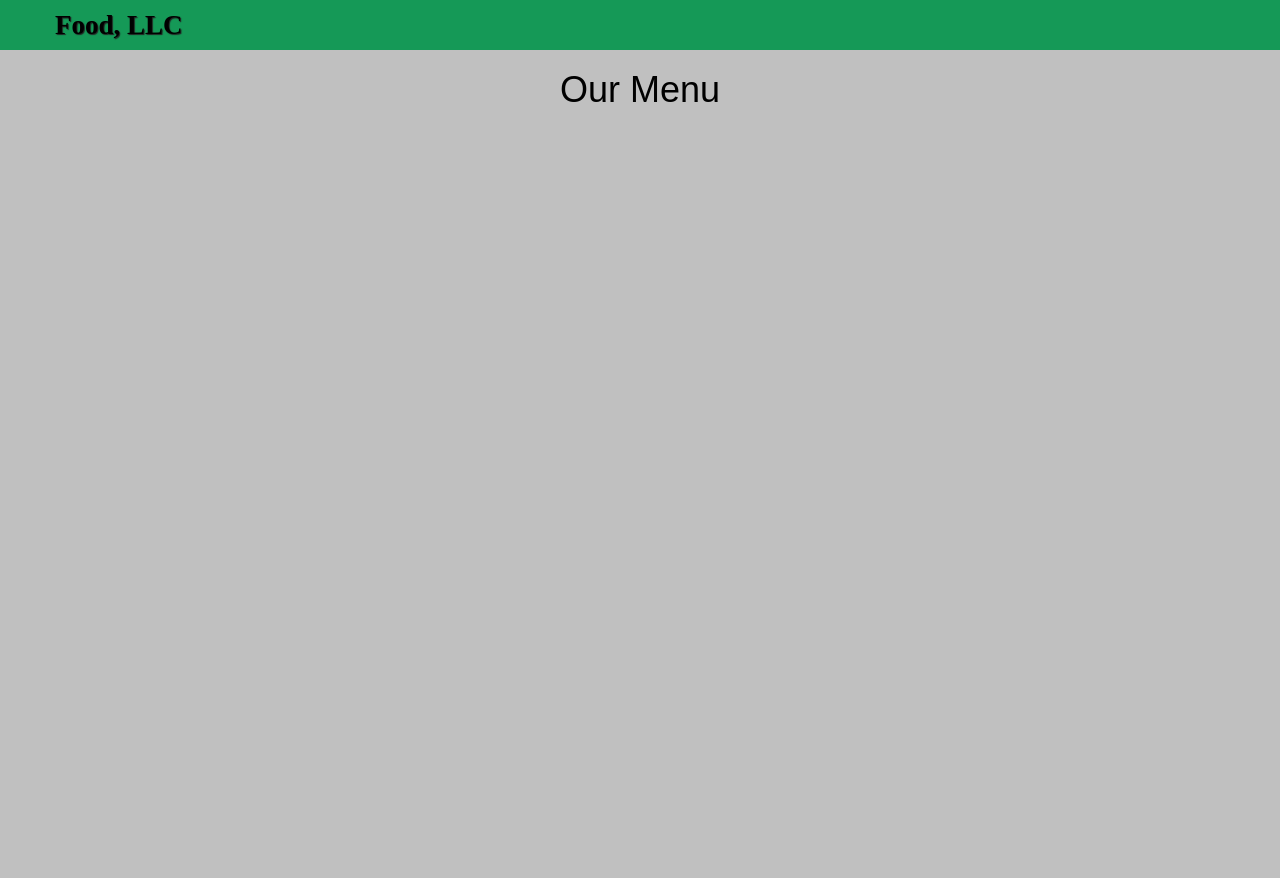
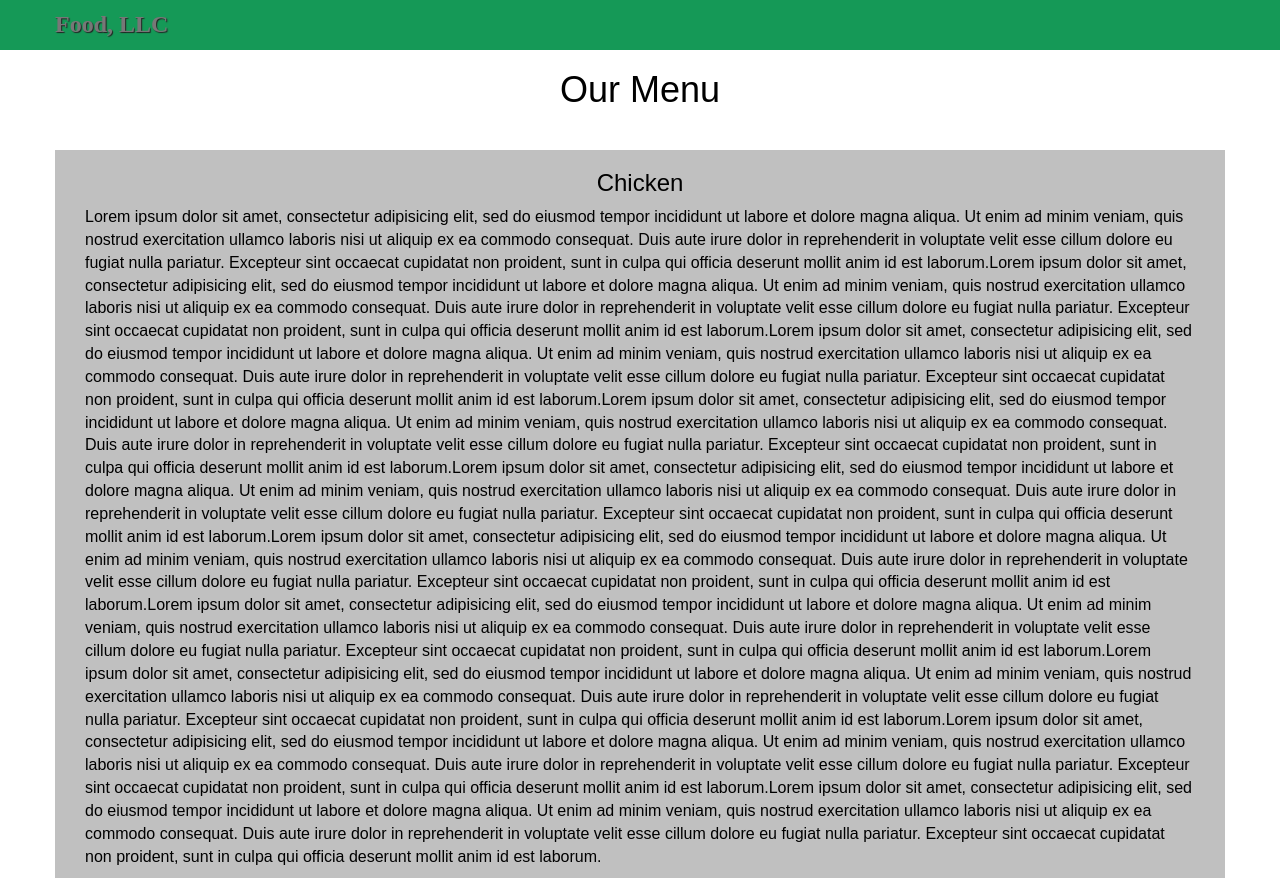
Before and after one commit to kgcbvd/coursera-html-css-javascript-for-web-developers, a plain HTML site: page module3-solution/index.html in a window 1280 px wide. Before the commit the page ends 800 px from the top, so only its background shows below. Drawn offline with Linux system fonts and the light colour scheme.

Commit message:
Done, first version

```diff
--- a/module3-solution/css/styles.css
+++ b/module3-solution/css/styles.css
@@ -1,15 +1,18 @@
+
+* {
+    box-sizing: border-box;
+}
 body {
     font-size: 16px;
     color: black;
-    background-color: silver;
     font-family: 'Oxygen', sans-serif;
 }
 
 /** HEADER **/
 #header-nav {
-    background-color: #159957;
     border-radius: 0;
     border: 0;
+    background-color: #159957;
 }
 
 .navbar-brand {
@@ -17,9 +20,6 @@ body {
     position: absolute;
     float: left;
     padding-left: 0;
-}
-
-.navbar-brand h1 {
     font-family: 'Lora', serif;
     color: black;
     font-size: 1.5em;
@@ -43,20 +43,17 @@ body {
     margin-right: 15px;
 }
 
-/*
+hr {
+    margin-bottom: 0;
+    margin-top: 0;
+}
+
 #nav-list {
     margin-top: 0;
-    border: 1px solid black;
     background-color: white;
 }
-#nav-list li {
-    color: black;
-    text-align: center;
-    border: 1px solid black;
+
+#main-content {
+    background-color: silver;
+    margin-top: 30px;
 }
-#nav-list a:hover {
-    background: #E7E7E7;
-}
-#nav-list a span {
-    font-size: 1.8em;
-}*/
--- a/module3-solution/index.html
+++ b/module3-solution/index.html
@@ -13,32 +13,83 @@
       <nav id="header-nav" class="navbar navbar-default">
         <div class="container">
           <div class="navbar-header">
-            <div class="navbar-brand">
-              <h1>Food, LLC</h1>
-            </div>
-
-            <button type="button" class="navbar-toggle collapsed" data-toggle="collapse" data-target="#collapsable-nav" aria-expanded="false">
+            <a class="navbar-brand" href="#">Food, LLC</a>
+            <button type="button" class="navbar-toggle collapsed visible-xs" data-toggle="collapse" data-target="#collapsable-nav" aria-expanded="false">
             <span class="sr-only">Toggle navigation</span>
             <span class="icon-bar"></span>
             <span class="icon-bar"></span>
              <span class="icon-bar"></span>
              </button>
           </div>
-
+        </div>
           <div id="collapsable-nav" class="collapse navbar-collapse">
-             <ul id="nav-list" class="nav navbar-nav navbar-right visible-xs">
-              <li><br class="hidden-xs"> Chicken</li>
-               <li><br class="hidden-xs"> Beef</li>
-               <li><br class="hidden-xs"> Sushi</li>
+             <ul id="nav-list" class="nav navbar-nav hidden-lg hidden-md hidden-sm">
+              <li><a class="text-center" href="#"><br class="hidden-xs"> <span>Chicken</span></a><hr></li>
+               <li><a class="text-center" href="#"><br class="hidden-xs"> <span>Beef</span></a><hr></li>
+               <li><a class="text-center" href="#"><br class="hidden-xs"> <span>Sushi</span></a><hr></li>
              </ul><!-- #nav-list -->
-          </div><!-- .collapse .navbar-collapse -->
         </div>
       </nav>
 
     </header>
 
-    <h1 class="text-center">Our Menu</h>
-
+    <h1 class="text-center">Our Menu</h1>
+    	<div class="row">
+    	  <div id="main-content" class="container">
+    		<section class="col-xs-12">
+    			<h3 class="text-center">Chicken</h3>
+    			<p>Lorem ipsum dolor sit amet, consectetur adipisicing elit, sed do eiusmod
+    			tempor incididunt ut labore et dolore magna aliqua. Ut enim ad minim veniam,
+    			quis nostrud exercitation ullamco laboris nisi ut aliquip ex ea commodo
+    			consequat. Duis aute irure dolor in reprehenderit in voluptate velit esse
+    			cillum dolore eu fugiat nulla pariatur. Excepteur sint occaecat cupidatat non
+    			proident, sunt in culpa qui officia deserunt mollit anim id est laborum.Lorem ipsum dolor sit amet, consectetur adipisicing elit, sed do eiusmod
+    			tempor incididunt ut labore et dolore magna aliqua. Ut enim ad minim veniam,
+    			quis nostrud exercitation ullamco laboris nisi ut aliquip ex ea commodo
+    			consequat. Duis aute irure dolor in reprehenderit in voluptate velit esse
+    			cillum dolore eu fugiat nulla pariatur. Excepteur sint occaecat cupidatat non
+    			proident, sunt in culpa qui officia deserunt mollit anim id est laborum.Lorem ipsum dolor sit amet, consectetur adipisicing elit, sed do eiusmod
+    			tempor incididunt ut labore et dolore magna aliqua. Ut enim ad minim veniam,
+    			quis nostrud exercitation ullamco laboris nisi ut aliquip ex ea commodo
+    			consequat. Duis aute irure dolor in reprehenderit in voluptate velit esse
+    			cillum dolore eu fugiat nulla pariatur. Excepteur sint occaecat cupidatat non
+    			proident, sunt in culpa qui officia deserunt mollit anim id est laborum.Lorem ipsum dolor sit amet, consectetur adipisicing elit, sed do eiusmod
+    			tempor incididunt ut labore et dolore magna aliqua. Ut enim ad minim veniam,
+    			quis nostrud exercitation ullamco laboris nisi ut aliquip ex ea commodo
+    			consequat. Duis aute irure dolor in reprehenderit in voluptate velit esse
+    			cillum dolore eu fugiat nulla pariatur. Excepteur sint occaecat cupidatat non
+    			proident, sunt in culpa qui officia deserunt mollit anim id est laborum.Lorem ipsum dolor sit amet, consectetur adipisicing elit, sed do eiusmod
+    			tempor incididunt ut labore et dolore magna aliqua. Ut enim ad minim veniam,
+    			quis nostrud exercitation ullamco laboris nisi ut aliquip ex ea commodo
+    			consequat. Duis aute irure dolor in reprehenderit in voluptate velit esse
+    			cillum dolore eu fugiat nulla pariatur. Excepteur sint occaecat cupidatat non
+    			proident, sunt in culpa qui officia deserunt mollit anim id est laborum.Lorem ipsum dolor sit amet, consectetur adipisicing elit, sed do eiusmod
+    			tempor incididunt ut labore et dolore magna aliqua. Ut enim ad minim veniam,
+    			quis nostrud exercitation ullamco laboris nisi ut aliquip ex ea commodo
+    			consequat. Duis aute irure dolor in reprehenderit in voluptate velit esse
+    			cillum dolore eu fugiat nulla pariatur. Excepteur sint occaecat cupidatat non
+    			proident, sunt in culpa qui officia deserunt mollit anim id est laborum.Lorem ipsum dolor sit amet, consectetur adipisicing elit, sed do eiusmod
+    			tempor incididunt ut labore et dolore magna aliqua. Ut enim ad minim veniam,
+    			quis nostrud exercitation ullamco laboris nisi ut aliquip ex ea commodo
+    			consequat. Duis aute irure dolor in reprehenderit in voluptate velit esse
+    			cillum dolore eu fugiat nulla pariatur. Excepteur sint occaecat cupidatat non
+    			proident, sunt in culpa qui officia deserunt mollit anim id est laborum.Lorem ipsum dolor sit amet, consectetur adipisicing elit, sed do eiusmod
+    			tempor incididunt ut labore et dolore magna aliqua. Ut enim ad minim veniam,
+    			quis nostrud exercitation ullamco laboris nisi ut aliquip ex ea commodo
+    			consequat. Duis aute irure dolor in reprehenderit in voluptate velit esse
+    			cillum dolore eu fugiat nulla pariatur. Excepteur sint occaecat cupidatat non
+    			proident, sunt in culpa qui officia deserunt mollit anim id est laborum.Lorem ipsum dolor sit amet, consectetur adipisicing elit, sed do eiusmod
+    			tempor incididunt ut labore et dolore magna aliqua. Ut enim ad minim veniam,
+    			quis nostrud exercitation ullamco laboris nisi ut aliquip ex ea commodo
+    			consequat. Duis aute irure dolor in reprehenderit in voluptate velit esse
+    			cillum dolore eu fugiat nulla pariatur. Excepteur sint occaecat cupidatat non
+    			proident, sunt in culpa qui officia deserunt mollit anim id est laborum.Lorem ipsum dolor sit amet, consectetur adipisicing elit, sed do eiusmod
+                tempor incididunt ut labore et dolore magna aliqua. Ut enim ad minim veniam,
+                quis nostrud exercitation ullamco laboris nisi ut aliquip ex ea commodo
+                consequat. Duis aute irure dolor in reprehenderit in voluptate velit esse
+                cillum dolore eu fugiat nulla pariatur. Excepteur sint occaecat cupidatat non
+                proident, sunt in culpa qui officia deserunt mollit anim id est laborum.</p>
+    		</section>
   <!-- jQuery (Bootstrap JS plugins depend on it) -->
   <script src="js/jquery-1.11.3.min.js"></script>
   <script src="js/bootstrap.min.js"></script>
```
